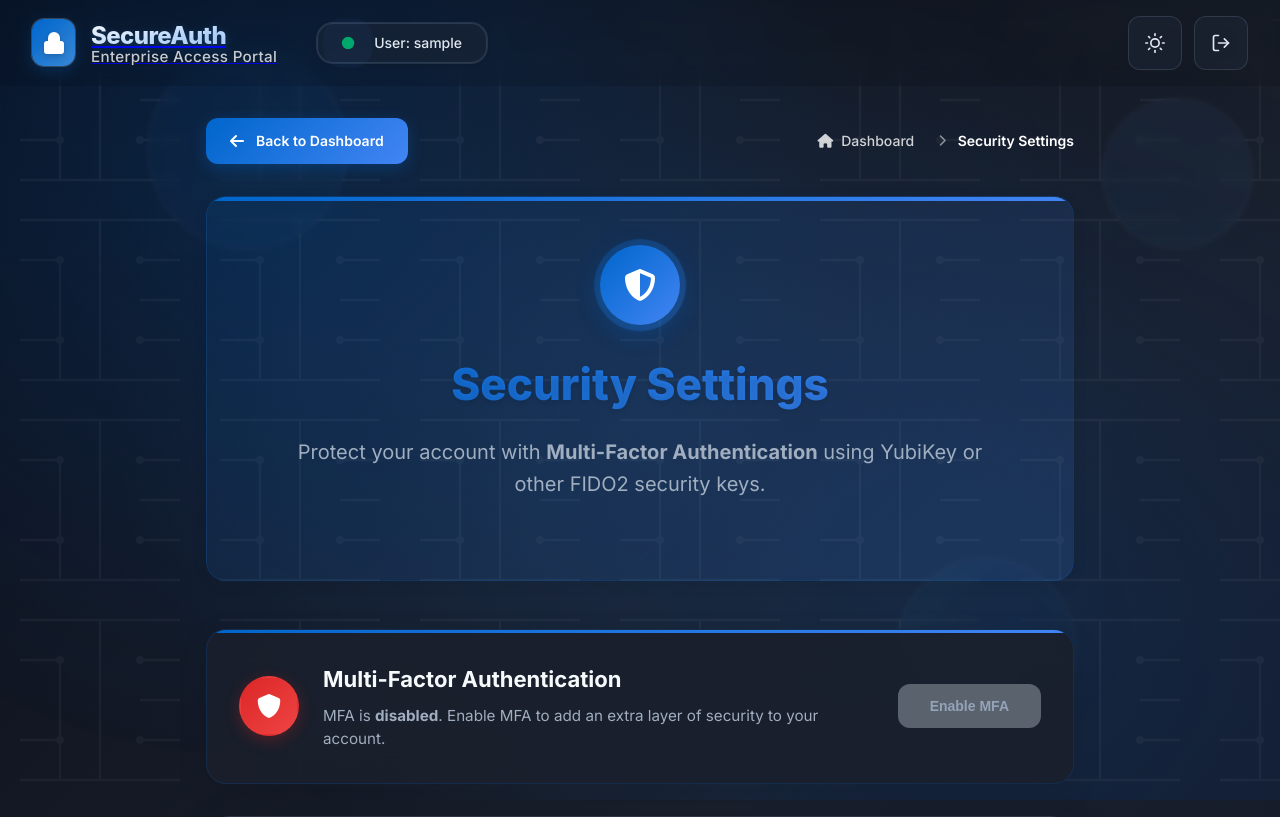
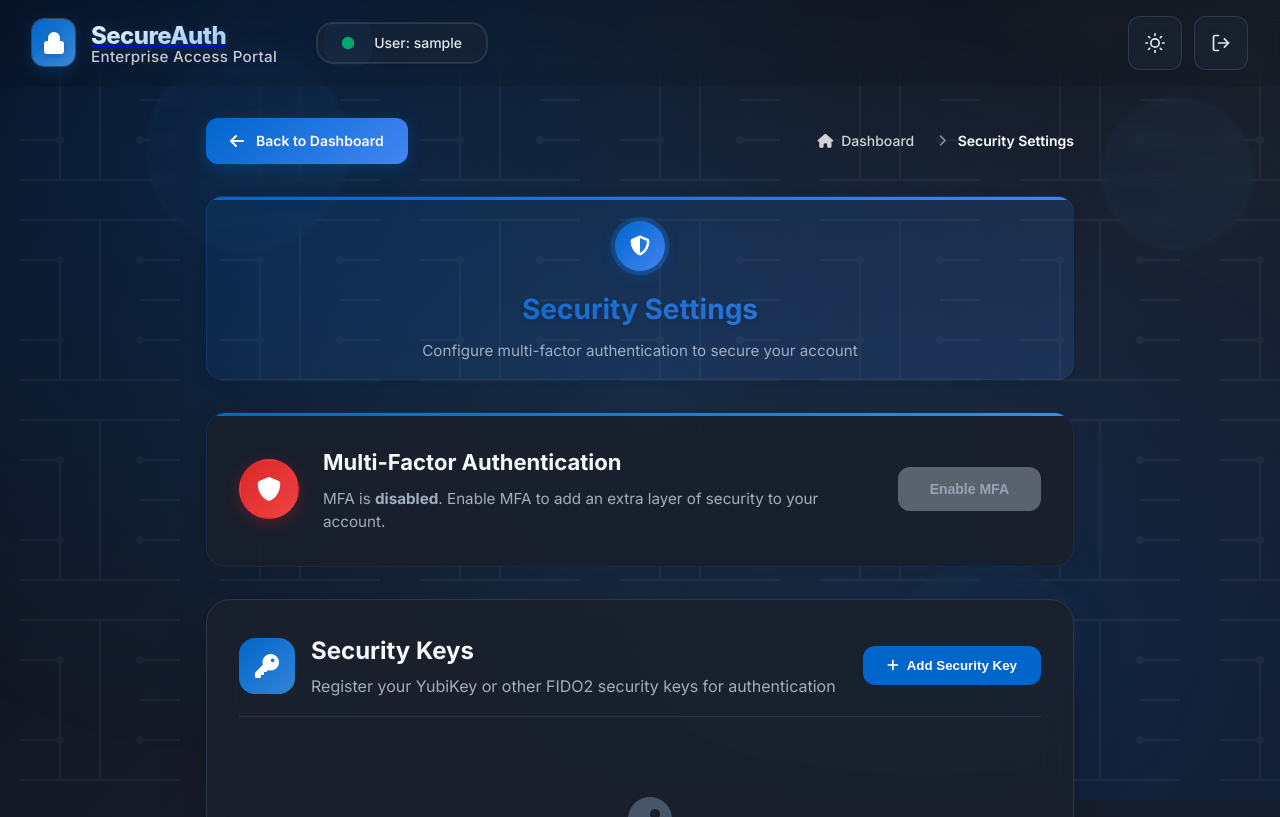
Before and after one commit to mbelouar/E2IP-IAM-Lab, a Django app: page /mfa/setup/ in a window 1280 px wide. Shown: the top 817 px of the page. Run offline with Django 5.2, Linux system fonts and the light colour scheme; the visitor is signed in with stand-in values (Sample User, id 1); data comes from the database, SQL or seed files in the repository; data that the repository does not hold is empty.

Commit message:
the mfa/setup and the complete auth pages are done

```diff
--- a/templates/authentication/mfa_setup.html
+++ b/templates/authentication/mfa_setup.html
@@ -136,13 +136,13 @@
             transform: translateX(-3px);
         }
 
-        /* Enhanced Header */
+        /* Compact Header */
         .mfa-header {
             text-align: center;
-            margin-bottom: 3rem;
-            padding: 3rem 2rem;
+            margin-bottom: 2rem;
+            padding: 1.5rem 1.5rem 1rem;
             background: linear-gradient(135deg, rgba(255, 255, 255, 0.9), rgba(248, 250, 252, 0.95));
-            border-radius: 20px;
+            border-radius: 16px;
             border: 1px solid rgba(0, 102, 204, 0.3);
             position: relative;
             overflow: hidden;
@@ -155,9 +155,9 @@
             top: 0;
             left: 0;
             right: 0;
-            height: 4px;
+            height: 3px;
             background: linear-gradient(135deg, #0066cc, #4285f4);
-            border-radius: 20px 20px 0 0;
+            border-radius: 16px 16px 0 0;
         }
 
         body.dark-mode .mfa-header {
@@ -166,24 +166,24 @@
         }
 
         .header-icon {
-            width: 80px;
-            height: 80px;
+            width: 50px;
+            height: 50px;
             background: linear-gradient(135deg, #0066cc, #4285f4);
             border-radius: 50%;
             display: flex;
             align-items: center;
             justify-content: center;
             color: white;
-            font-size: 2rem;
-            margin: 0 auto 1.5rem;
-            box-shadow: 0 8px 25px rgba(0, 102, 204, 0.3);
+            font-size: 1.25rem;
+            margin: 0 auto 1rem;
+            box-shadow: 0 4px 15px rgba(0, 102, 204, 0.3);
             position: relative;
         }
 
         .header-icon::after {
             content: '';
             position: absolute;
-            inset: -4px;
+            inset: -3px;
             background: linear-gradient(135deg, #0066cc, #4285f4);
             border-radius: 50%;
             z-index: -1;
@@ -192,22 +192,22 @@
         }
 
         .mfa-title {
-            font-size: 2.75rem;
-            font-weight: 800;
+            font-size: 1.75rem;
+            font-weight: 700;
             background: linear-gradient(135deg, #0066cc, #4285f4);
             -webkit-background-clip: text;
             -webkit-text-fill-color: transparent;
             background-clip: text;
-            margin-bottom: 1rem;
+            margin-bottom: 0.5rem;
             text-shadow: 0 2px 4px rgba(0, 0, 0, 0.1);
         }
 
         .mfa-subtitle {
-            font-size: 1.25rem;
+            font-size: 0.95rem;
             color: var(--gray-600);
-            max-width: 700px;
-            margin: 0 auto 2rem;
-            line-height: 1.6;
+            max-width: 500px;
+            margin: 0 auto;
+            line-height: 1.5;
         }
 
         body.dark-mode .mfa-subtitle {
@@ -1284,6 +1284,26 @@
             to {
                 opacity: 1;
                 transform: translateX(-50%) translateY(0);
+            }
+        }
+
+        /* Responsive Design */
+        @media (max-width: 768px) {
+            .mfa-container {
+                padding: 1rem;
+            }
+
+            .mfa-header {
+                padding: 1rem;
+                margin-bottom: 1.5rem;
+            }
+
+            .mfa-title {
+                font-size: 1.5rem;
+            }
+
+            .mfa-subtitle {
+                font-size: 0.875rem;
             }
         }
     </style>
@@ -1369,7 +1389,7 @@
             </div>
             <h1 class="mfa-title">Security Settings</h1>
             <p class="mfa-subtitle">
-                Protect your account with <strong>Multi-Factor Authentication</strong> using YubiKey or other FIDO2 security keys.
+                Configure multi-factor authentication to secure your account
             </p>
         </div>
 
```
Also changed, not shown: templates/authentication/mfa_challenge.html (+94 -72 lines).
